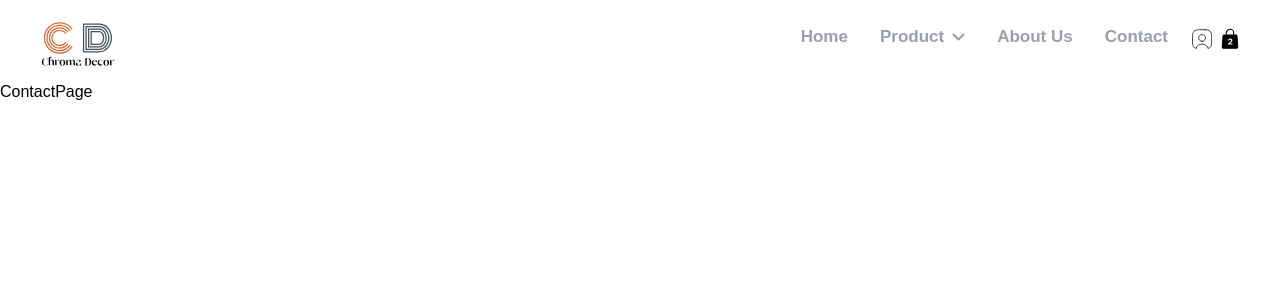
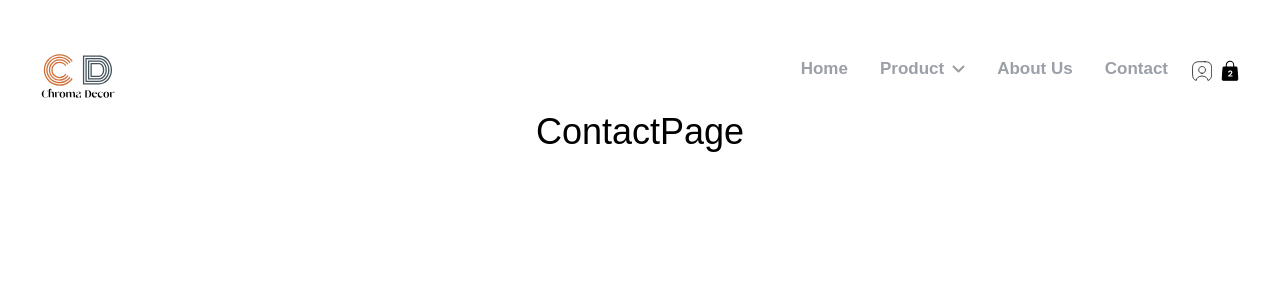
Before and after one commit to stevenmukama/Home-Decor, a React (Vite) app: page /contactUs in a window 1280 px wide. Shown: the top 300 px of the page. Built offline with nearby package versions, Linux system fonts and the light colour scheme.

Commit message:
add more changes

```diff
--- a/src/pages/ContactPage.jsx
+++ b/src/pages/ContactPage.jsx
@@ -1,5 +1,9 @@
 function ContactPage() {
-	return <div className='relative top-20'>ContactPage</div>;
+	return (
+		<div className='relative mt-8 text-4xl text-center top-20'>
+			ContactPage
+		</div>
+	);
 }
 
 export default ContactPage;
```
